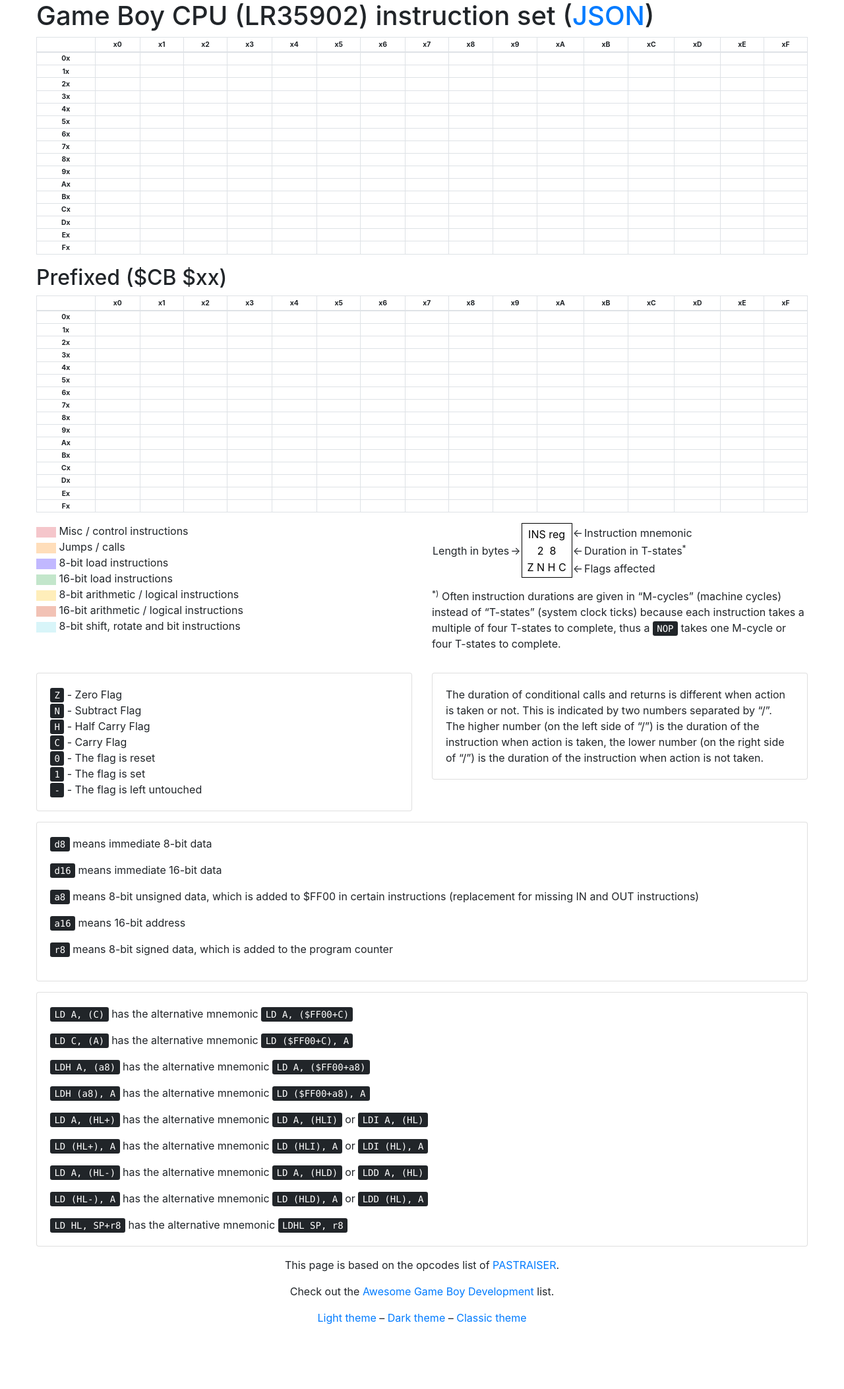
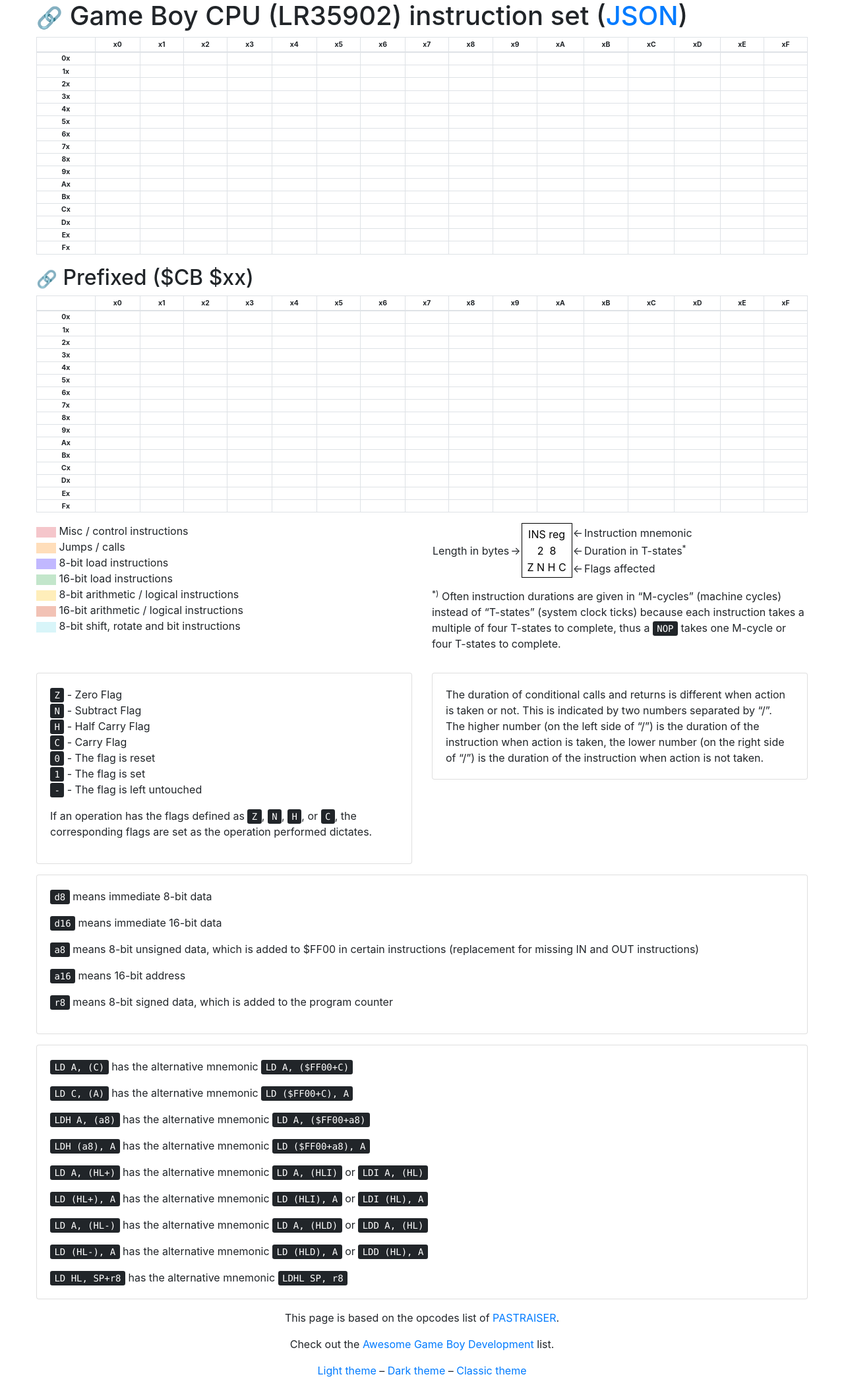
Before and after one commit to gbdev/gb-opcodes, a Jekyll site: the page built from index.md, in a window 1280 px wide. Shown: the whole page at 66% size. Built offline with Jekyll 4.4.1, drawn with Linux system fonts in a browser that asks for light colours; before the commit the page ends 2026 px from its top, so only the background shows below that.

Commit message:
Add :target handling

```diff
--- a/_includes/content.html
+++ b/_includes/content.html
@@ -1,22 +1,22 @@
 <section id="content" class="container">
-	<h1>Game Boy CPU (LR35902) instruction set (<a href="{{ "/Opcodes.json" | relative_url }}">JSON</a>)</h1>
+	<h1><small><a href="#standard">🔗</a></small> Game Boy CPU (LR35902) instruction set (<a href="{{ "/Opcodes.json" | relative_url }}">JSON</a>)</h1>
 
 	<div class="row">
 		<div class="col">
-			{% include op-table.html set=site.data.Opcodes.unprefixed %}
+			{% include op-table.html set="unprefixed" id="standard" %}
 		</div>
 	</div>
 
-	<h2>Prefixed ($CB $xx)</h2>
+	<h2><small><a href="#prefixed">🔗</a></small> Prefixed ($CB $xx)</h2>
 
 	<div class="row">
 		<div class="col">
-			{% include op-table.html set=site.data.Opcodes.cbprefixed %}
+			{% include op-table.html set="cbprefixed" id="prefixed" %}
 		</div>
 	</div>
 
 	<div class="row">
-		<div class="col-md-12 col-lg-6 mb-3">
+		<div id="legend" class="col-md-12 col-lg-6 mb-3">
 			<span class="legend"><span class="legend-color legend-control"></span> Misc / control instructions</span>
 			<span class="legend"><span class="legend-color legend-jump"></span> Jumps / calls</span>
 			<span class="legend"><span class="legend-color legend-load"></span> 8-bit load instructions</span>
@@ -26,7 +26,7 @@
 			<span class="legend"><span class="legend-color legend-bit"></span> 8-bit shift, rotate and bit instructions</span>
 		</div>
 
-		<div class="col-md-12 col-lg-6 mb-3">
+		<div id="how-to-read" class="col-md-12 col-lg-6 mb-3">
 			<table id="demo-table" class="mb-3">
 				<tbody>
 					<tr><td></td> <td></td> <td><span>INS reg</span><br></td> <td>←</td> <td>Instruction mnemonic</td></tr>
@@ -41,21 +41,25 @@
 
 	<div class="row">
 		<div class="col-md-12 col-lg-6">
-			<div class="card mb-3{% if page.theme == "dark" %} bg-secondary{% endif %}">
+			<div id="flags" class="card mb-3{% if page.theme == "dark" %} bg-secondary{% endif %}">
 				<div class="card-body">
+					<p>
 						<kbd>Z</kbd> - Zero Flag<br>
 						<kbd>N</kbd> - Subtract Flag<br>
 						<kbd>H</kbd> - Half Carry Flag<br>
 						<kbd>C</kbd> - Carry Flag<br>
 						<kbd>0</kbd> - The flag is reset<br>
 						<kbd>1</kbd> - The flag is set<br>
-					<kbd>-</kbd> - The flag is left untouched<br>
+						<kbd>-</kbd> - The flag is left untouched
+					</p>
+
+					<p>If an operation has the flags defined as <kbd>Z</kbd>, <kbd>N</kbd>, <kbd>H</kbd>, or <kbd>C</kbd>, the corresponding flags are set as the operation performed dictates.</p>
 				</div>
 			</div>
 		</div>
 
 		<div class="col-md-12 col-lg-6">
-			<div class="card mb-3{% if page.theme == "dark" %} bg-secondary{% endif %}">
+			<div id="conditional-durations" class="card mb-3{% if page.theme == "dark" %} bg-secondary{% endif %}">
 				<div class="card-body">
 					The duration of conditional calls and returns is different when action is taken or not. This is indicated by two numbers separated by “/”. The higher number (on the left side of “/”) is the duration of the instruction when action is taken, the lower number (on the right side of “/”) is the duration of the instruction when action is not taken.
 				</div>
@@ -65,7 +69,7 @@
 
 	<div class="row">
 		<div class="col">
-			<div class="card mb-3{% if page.theme == "dark" %} bg-secondary{% endif %}">
+			<div id="datatypes" class="card mb-3{% if page.theme == "dark" %} bg-secondary{% endif %}">
 				<div class="card-body">
 					<p><kbd>d8</kbd> means immediate 8-bit data</p>
 					<p><kbd>d16</kbd> means immediate 16-bit data</p>
@@ -75,7 +79,7 @@
 				</div>
 			</div>
 
-			<div class="card mb-3{% if page.theme == "dark" %} bg-secondary{% endif %}">
+			<div id="alternatives" class="card mb-3{% if page.theme == "dark" %} bg-secondary{% endif %}">
 				<div class="card-body">
 					<p><kbd>LD A, (C)</kbd> has the alternative mnemonic <kbd>LD A, ($FF00+C)</kbd></p>
 					<p><kbd>LD C, (A)</kbd> has the alternative mnemonic <kbd>LD ($FF00+C), A</kbd></p>
--- a/_includes/op-table.html
+++ b/_includes/op-table.html
@@ -1,5 +1,5 @@
 <div class="table-responsive">
-	<table class="table opcode-table table-bordered table-sm{% if page.theme == "dark" %} table-dark{% endif %}">
+	<table{% if include.id != "" %} id="{{ include.id }}"{% endif %} class="table opcode-table table-bordered table-sm{% if page.theme == "dark" %} table-dark{% endif %}">
 		<thead>
 			<tr>
 				{% for i in (-1..15) %}
@@ -16,7 +16,7 @@
 						{% assign index = i | times: 16 | plus: j %}
 						{% capture key %}{% include hex.html value=index addPrefix=true %}{% endcapture %}
 						{% assign key = key | strip %}
-						{% assign op = include.set[key] %}
+						{% assign op = site.data.Opcodes[include.set][key] %}
 						{% assign mnemonic = op.mnemonic %}
 
 						{% assign illegal = mnemonic | slice: 0, 7 %}
@@ -55,7 +55,7 @@
 							{% assign is16bit = false %}
 						{% endif %}
 
-						<td class="opcode-info op-{{ mnemonic | downcase }} {% if is16bit %}is16bit{% else %}is8bit{% endif %}">
+						<td id="op-{% if include.set == "cbprefixed" %}cb{% endif %}{{ key | downcase | slice: -2, 2 }}" class="opcode-info op-{{ mnemonic | downcase }} {% if is16bit %}is16bit{% else %}is8bit{% endif %}">
 							{% if illegal %}
 								—
 							{% else %}
--- a/_sass/_custom.scss
+++ b/_sass/_custom.scss
@@ -68,6 +68,11 @@
 .legend-arithmetic16 { background-color: map-get($op-arithmetic16, default); }
 .legend-bit { background-color: map-get($op-bit, default); }
 
+:target.card {
+	border-left-color: #f0ad4e;
+	border-left-width: 4px;
+}
+
 .theme-dark {
 	.legend-control { background-color: map-get($op-control, dark); }
 	.legend-jump { background-color: map-get($op-jump, dark); }
@@ -88,6 +93,14 @@
 	.legend-bit { background-color: map-get($op-bit, classic); }
 }
 
+@mixin opcode($op, $variant) {
+	background-color: map-get($op, $variant);
+
+	&:target {
+		background-color: if(lightness(map-get($op, $variant)) >= 50%, darken(map-get($op, $variant), 20%), lighten(map-get($op, $variant), 20%));
+	}
+}
+
 @mixin opcode-table($variant:default) {
 	> tbody > tr > td:first-child {
 		vertical-align: middle;
@@ -103,7 +116,7 @@
 	}
 
 	.op-illegal {
-		background-color: map-get($op-illegal, $variant);
+		@include opcode($op-illegal, $variant);
 	}
 
 	/* Control / misc */
@@ -113,7 +126,7 @@
 	.op-prefix,
 	.op-di,
 	.op-ei {
-		background-color: map-get($op-control, $variant);
+		@include opcode($op-control, $variant);
 	}
 
 	/* Jumps / calls */
@@ -123,13 +136,13 @@
 	.op-jp,
 	.op-jr,
 	.op-rst {
-		background-color: map-get($op-jump, $variant);
+		@include opcode($op-jump, $variant);
 	}
 
 	/* 8bit ops */
 	.op-ld,
 	.op-ldh {
-		background-color: map-get($op-load, $variant);
+		@include opcode($op-load, $variant);
 	}
 
 	.op-inc,
@@ -148,7 +161,7 @@
 	.op-xor,
 	.op-or,
 	.op-cp {
-		background-color: map-get($op-arithmetic, $variant);
+		@include opcode($op-arithmetic, $variant);
 	}
 
 	.op-rlca,
@@ -167,20 +180,20 @@
 	.op-bit,
 	.op-res,
 	.op-set {
-		background-color: map-get($op-bit, $variant);
+		@include opcode($op-bit, $variant);
 	}
 
 	/* 16bit ops */
 	.op-ld.is16bit,
 	.op-push,
 	.op-pop {
-		background-color: map-get($op-load16, $variant);
+		@include opcode($op-load16, $variant);
 	}
 
 	.op-add.is16bit,
 	.op-inc.is16bit,
 	.op-dec.is16bit {
-		background-color: map-get($op-arithmetic16, $variant);
+		@include opcode($op-arithmetic16, $variant);
 	}
 }
 
```
Lines whose indentation alone changed are shown as unchanged.
